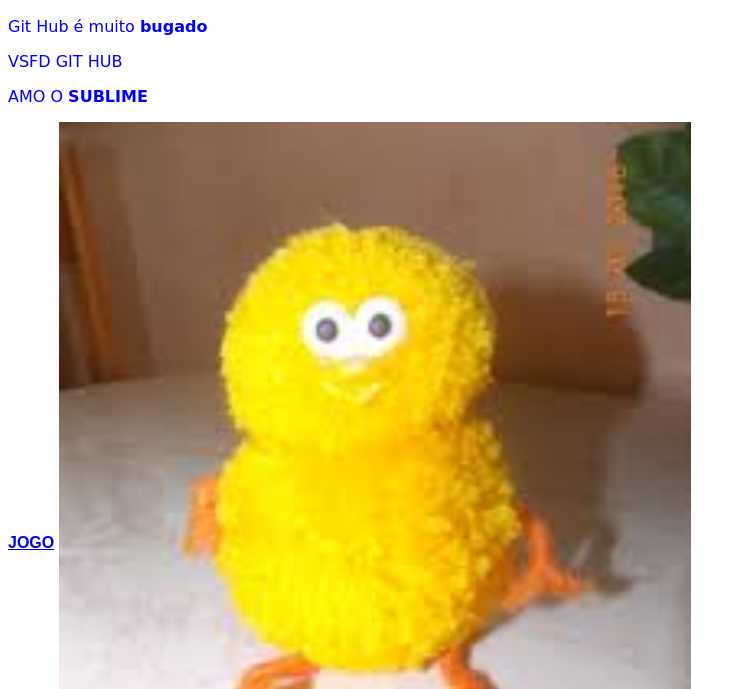
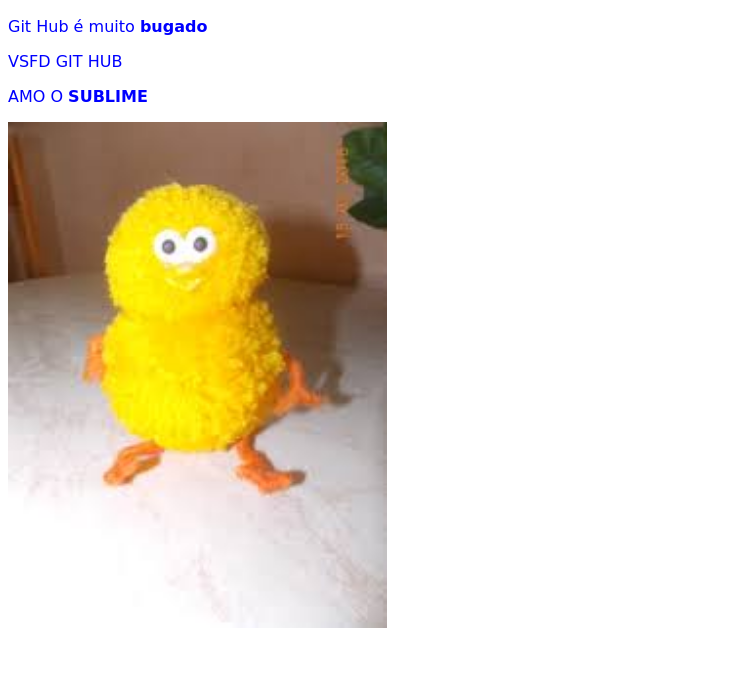
Before and after one commit to PedroSoldier/teste-site, a plain HTML site: page index.html in a window 1280 px wide. Shown: the part 111-800 px from the top of the page, without its empty margins (0-746 px from the left). Drawn offline with Linux system fonts and the light colour scheme.

Commit message:
Update index.html

```diff
--- a/index.html
+++ b/index.html
@@ -23,7 +23,6 @@
  <p>Git Hub é muito <strong>bugado</strong></p>
  <p> VSFD GIT HUB </p>
  <p> AMO O <b>SUBLIME<b> </p>
- <a href="jogo/tj.html">JOGO</a>
- <img id="imagem" src="imagens/Pinto.jfif" width="50%" align="center">
+ <a href="jogo/journey.html"><img id="imagem" src="imagens/Pinto.jfif" width="30%" align="center"></a>
 </body>
 </html>
```
